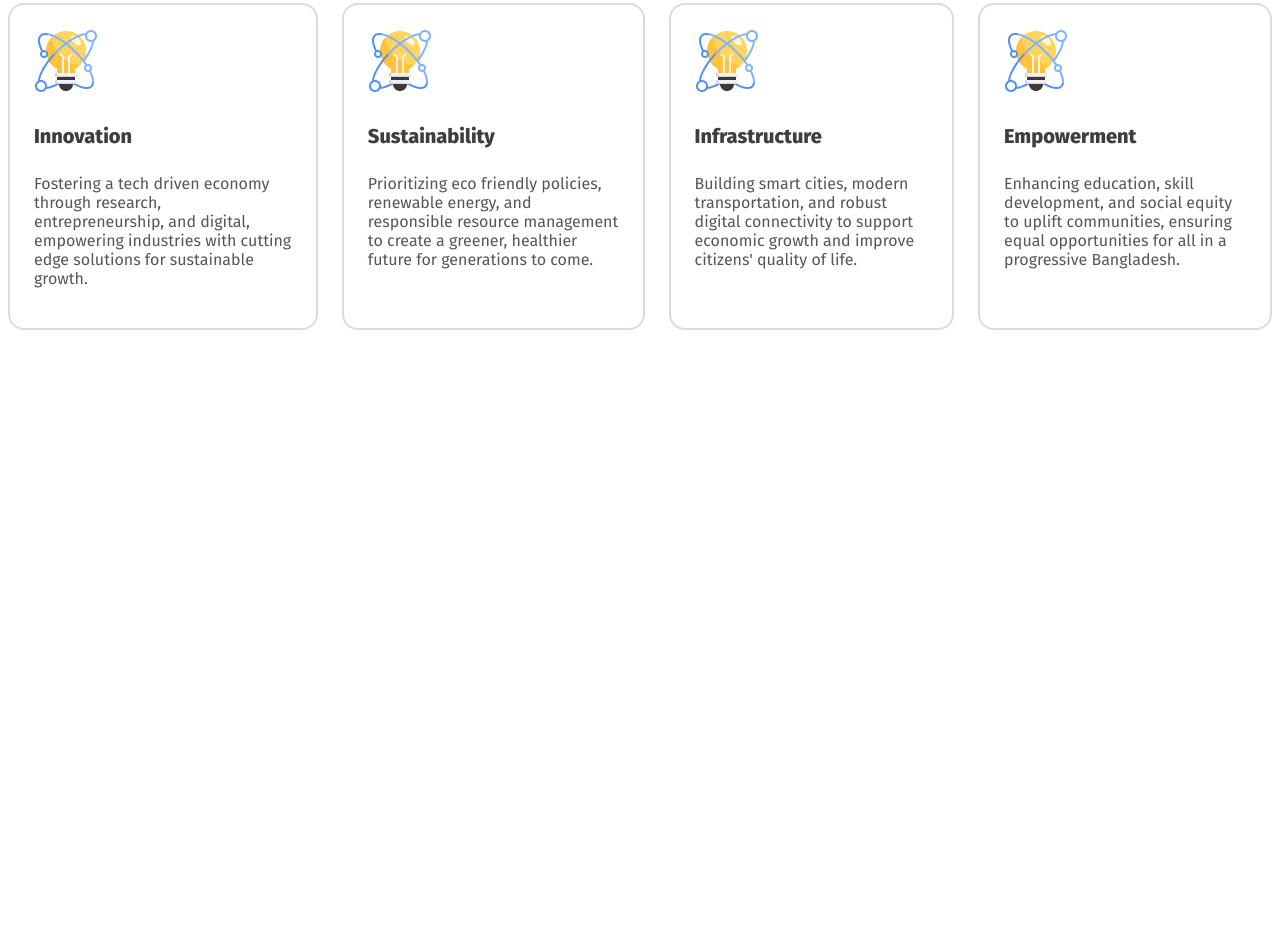
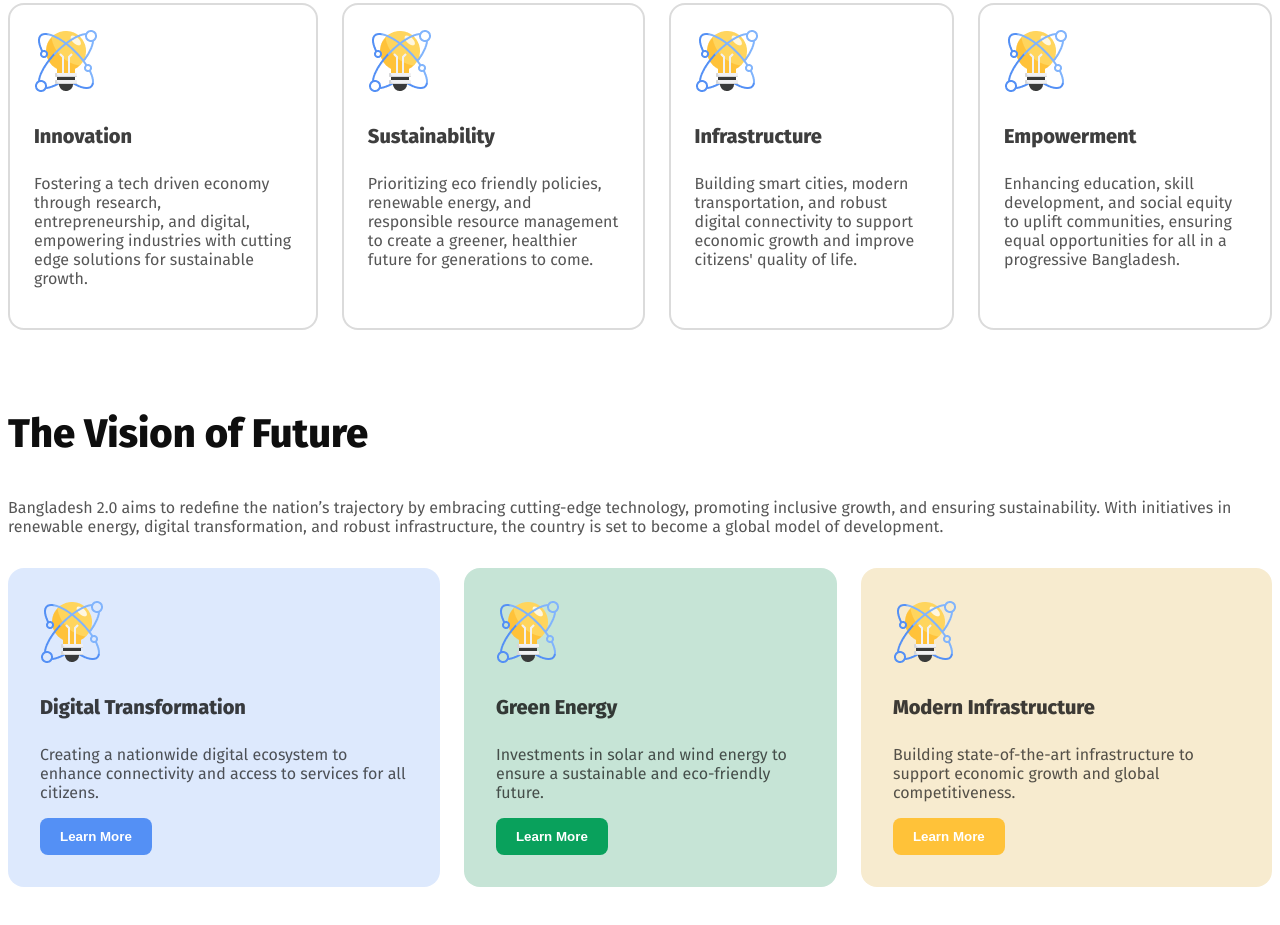
Before and after one commit to kmrjjmnthn/Bangladesh2.0, a plain HTML site: page index.html in a window 1280 px wide. Shown: the part 1067-1992 px from the top of the page. Before the commit the page ends 1477 px from the top, so only its background shows below. Drawn offline with Linux system fonts and the light colour scheme.

Commit message:
Implemented the vision section.

```diff
--- a/index.html
+++ b/index.html
@@ -61,6 +61,39 @@
             </div>
         </section>
         <!-- Features Section Ends -->
+        <!-- Vision Section Starts -->
+        <section class="visions">
+            <h3 class="section-title">The Vision of Future</h3>
+            <p class="section-description">Bangladesh 2.0 aims to redefine the nation’s trajectory by embracing cutting-edge technology, promoting inclusive growth, and ensuring sustainability. With initiatives in renewable energy, digital transformation, and robust infrastructure, the country is set to become a global model of development.</p>
+            <div class="visions-container">
+                <div class="vision blue-bg">
+                    <img src="assets/card-icon.png" alt="">
+                    <h4 class="vision-title">Digital Transformation</h4>
+                    <p class="vision-description">
+                        Creating a nationwide digital ecosystem to enhance connectivity and access to services for all citizens.
+                    </p>
+                    <button class="button-blue">Learn More</button>
+                    </div>
+                    <div class="vision green-bg">
+                        <img src="assets/card-icon.png" alt="">
+                        <h4 class="vision-title">Green Energy</h4>
+                        <p class="vision-description">
+                            Investments in solar and wind energy to ensure a sustainable and eco-friendly future.
+                        </p>
+                        <button class="button-green">Learn More</button>
+                    </div>
+                    <div class="vision yellow-bg">
+                        <img src="assets/card-icon.png" alt="">
+                        <h4 class="vision-title">Modern Infrastructure</h4>
+                        <p class="vision-description">
+                            Building state-of-the-art infrastructure to support economic growth and global competitiveness.
+                        </p>
+                        <button class="button-yellow">Learn More</button>
+                    </div>
+                </div>
+            </div>
+        </section>
+        <!-- Vision Section Ends -->
     </main>
     <footer>
 
--- a/styles/style.css
+++ b/styles/style.css
@@ -23,6 +23,49 @@
     font-size: 40px;
     font-weight: 800;
     color: #0E0E0E;
+}
+
+.section-description {
+    color: rgba(14, 14, 14, 0.7);
+}
+
+.button-green {
+    padding: 11px 20px;
+    font-weight: 600;
+    color: white;
+    background-color: #09A15C;
+    border-radius: 8px;
+    border: none;
+}
+
+.button-blue {
+    padding: 11px 20px;
+    font-weight: 600;
+    color: white;
+    background-color: #5490F5;
+    border-radius: 8px;
+    border: none;
+}
+
+.button-yellow {
+    padding: 11px 20px;
+    font-weight: 600;
+    color: white;
+    background-color: #FFC239;
+    border-radius: 8px;
+    border: none;
+}
+
+.blue-bg {
+    background-color: rgba(84, 144, 245, 0.2);
+}
+
+.green-bg {
+    background-color: #C6E4D6;
+}
+
+.yellow-bg {
+    background-color: #F7EBCF;
 }
 
 /* Header Section Styles Starts */
@@ -129,4 +172,29 @@ main section {
 
 /* Features Section Styles Ends */
 
+/* Vision Section Styles Starts */
+
+.visions-container {
+    display: flex;
+    gap: 24px;
+    margin-top: 32px;
+}
+
+.vision {
+    padding: 32px;
+    border-radius: 16px;
+}
+
+.vision-title {
+    font-size: 20px;
+    font-weight: 800;
+    color: rgba(14, 14, 14, 0.8);
+}
+
+.vision-description {
+    color: rgba(14, 14, 14, 0.7);
+}
+
+/* Vision Section Styles Ends */
+
 /* Main Section Styles Ends */
```
